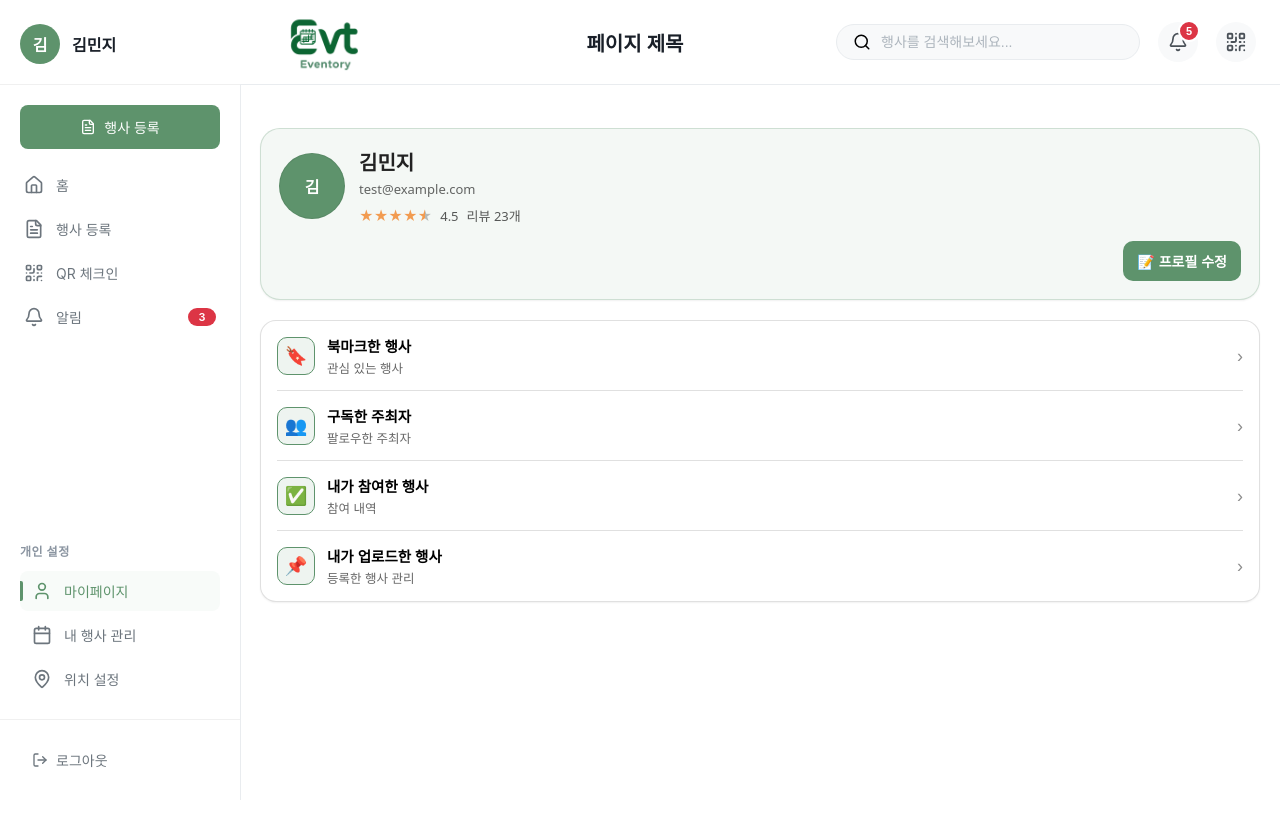
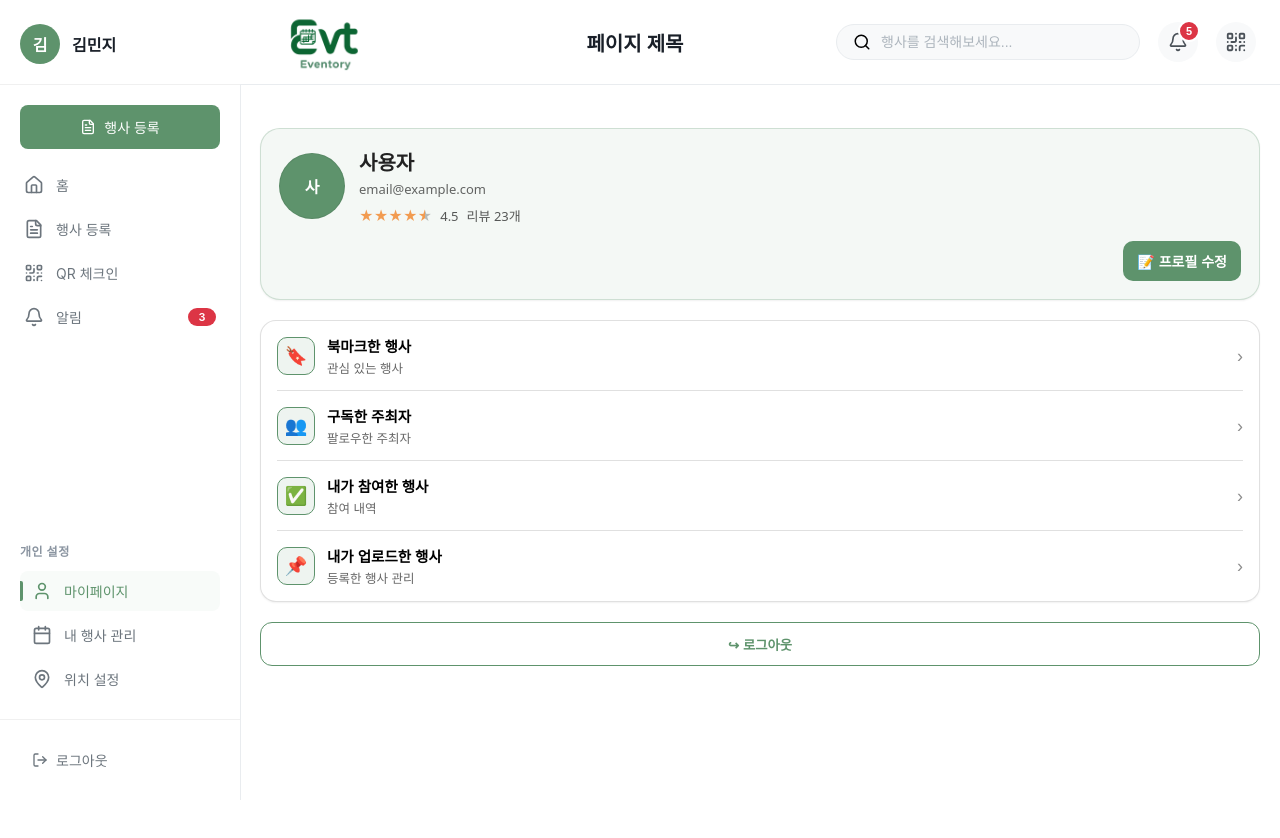
Before and after one commit to Likelion-13th-EGSBI/Likelion-13th-EGSBI-FE, a React (Create React App) app in the folder front/: page /mypage in a window 1280 px wide. Shown: the top 838 px of the page. Built offline with nearby package versions, Linux system fonts and the light colour scheme.

Commit message:
design: 알림설정 페이지 디자인 작업 + 마이페이지 로그아웃 버튼 디자인 수정

```diff
--- a/front/src/css/mypage.css
+++ b/front/src/css/mypage.css
@@ -185,9 +185,24 @@
   .profile-edit-button{ padding:8px 12px; font-size:13px; }
 }
 
+/* ===== Logout (독립 섹션) ===== */
+.logout-section{ width:100%; }
+.logout-button{
+  width:100%; height:44px; border-radius:12px;
+  border:1px solid var(--primary); background:#fff; color:var(--primary);
+  font-weight:900; cursor:pointer;
+  transition: background-color .18s ease, transform .12s ease, box-shadow .18s ease;
+}
+.logout-button:hover{
+  background:rgba(94,147,108,.08);
+  transform:translateY(-0.5px);
+  box-shadow:0 4px 14px rgba(0,0,0,.07);
+}
+
 /* ===== Focus (접근성) ===== */
 .tile-button:focus-visible,
 .mobile-list-row:focus-visible,
+.logout-button:focus-visible,
 .profile-edit-button:focus-visible{
   outline:none;
   box-shadow:var(--ring), 0 6px 18px rgba(0,0,0,.10);
@@ -196,5 +211,6 @@
 
 @media (prefers-reduced-motion: reduce){
   .tile-button,
+  .logout-button,
   .profile-edit-button{ transition:none !important; }
 }
--- a/front/src/css/notification.css
+++ b/front/src/css/notification.css
@@ -14,18 +14,19 @@
   font-family: 'Pretendard', system-ui, -apple-system, Segoe UI, Roboto, sans-serif;
 }
 
-/* ===== 기본(모바일 유지) ===== */
+/* ===== 기본(모바일: 최대 480px 폭 제한 + 중앙정렬) ===== */
 .notification-page {
   background: var(--bg);
   color: var(--fg);
-  padding: 20px 12px 36px; /* 모바일 좌우 여백 유지 */
+  padding: 20px 16px 36px; /* 답답하지 않게 좌우 늘림 */
   width: 100%;
+  max-width: 480px; /* 모바일 폭 제한 */
   margin: 0 auto;
 }
 
 .page-title-row {
   display: flex; align-items: center; justify-content: space-between;
-  margin: 64px 0 10px; /* 상단바에 가리지 않게 */
+  margin: 64px 0 10px;
 }
 .page-title { margin: 0; font-size: 20px; font-weight: 700; }
 
@@ -47,7 +48,7 @@
 .noti-list { margin:10px 0 0; padding:0; list-style:none; display:flex; flex-direction:column; gap:12px; }
 .noti-card {
   display:flex; gap:12px; padding:14px;
-  background:#fafafa; /* 카드 색을 배경과 구분 */
+  background:#fafafa;
   border-radius:var(--radius-lg);
   box-shadow:var(--shadow-0);
   outline:none; cursor:pointer;
@@ -70,7 +71,7 @@
 /* 빈 상태 */
 .noti-empty { text-align:center; color:#777; padding:32px 0; font-size:14px; }
 
-/* ===== 반쪽 화면(태블릿~중간 데스크톱): 이전 여백의 '반' 수준으로 축소 ===== */
+/* ===== 반쪽 화면(태블릿~중간 데스크톱) ===== */
 @media (min-width: 769px) and (max-width: 1200px) {
   .notification-page {
     padding: 22px 14px 44px;
@@ -81,15 +82,15 @@
   .page-title-row { margin: 18px 0 12px; }
 }
 
-/* ===== 전체 화면(큰 데스크톱): 좌우 균등 여백 ===== */
+/* ===== 전체 화면(큰 데스크톱: 좌우 균등 여백) ===== */
 @media (min-width: 1201px) {
   .notification-page {
     padding-top: 24px;
     padding-bottom: 48px;
-    padding-left: 40px;  /* 좌측 여백 */
-    padding-right: 40px; /* 우측 여백 */
+    padding-left: 40px;
+    padding-right: 40px;
     width: 100%;
-    max-width: 1400px;   /* 가운데 정렬 위해 폭 제한 */
+    max-width: 1400px;
     margin: 0 auto;
   }
   .page-title-row { margin: 20px 0 12px; }
--- a/front/src/pages/MyPage.jsx
+++ b/front/src/pages/MyPage.jsx
@@ -10,11 +10,11 @@ const MENU_ITEMS = [
   { key: "uploaded", icon: "📌", title: "내가 업로드한 행사", desc: "등록한 행사 관리" },
 ];
 
-const MyPage = ({ onPageChange, user }) => {
+const MyPage = ({ onPageChange, onLogout, user }) => {
   const navigate = useNavigate();
 
-  const displayName = user?.name || "김민지";
-  const email = user?.email || "test@example.com";
+  const displayName = user?.name || "사용자";
+  const email = user?.email || "email@example.com";
   const initial = useMemo(() => (displayName ? displayName[0] : "U"), [displayName]);
 
   const rating = typeof user?.rating === "number" ? user.rating : 4.5;
@@ -139,6 +139,13 @@ const MyPage = ({ onPageChange, user }) => {
                 </button>
               ))}
             </section>
+
+            {/* 로그아웃 (독립 섹션) */}
+            <section className="logout-section" aria-label="로그아웃">
+              <button className="logout-button" onClick={onLogout}>
+                ↪ 로그아웃
+              </button>
+            </section>
           </div>
         </main>
       </div>
```
